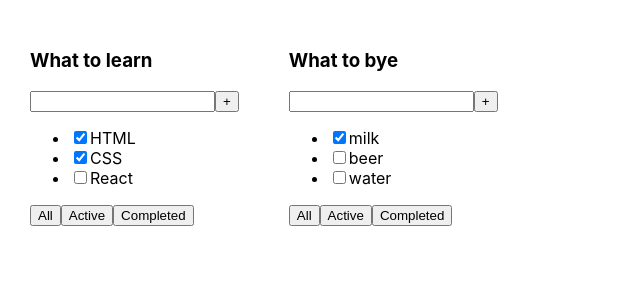
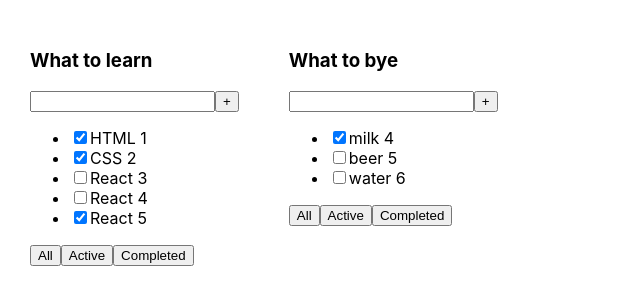
Before and after one commit to Stanislav-Vasilevich/todolist, a React (Create React App) app: page / in a window 1280 px wide. Shown: the top 304 px of the page, without its empty margins (0-640 px from the left). Built offline with nearby package versions, Linux system fonts and the light colour scheme.

Commit message:
добавил отображение задач через метод map

```diff
--- a/src/App.tsx
+++ b/src/App.tsx
@@ -6,13 +6,21 @@ const tasks = [
   {id: 1, title: 'HTML', checkbox: true},
   {id: 2, title: 'CSS', checkbox: true},
   {id: 3, title: 'React', checkbox: false},
+  {id: 4, title: 'React', checkbox: false},
+  {id: 5, title: 'React', checkbox: true},
 ]
 
 const tasks1 = [
-  {id: 1, title: 'milk', checkbox: true},
-  {id: 2, title: 'beer', checkbox: false},
-  {id: 3, title: 'water', checkbox: false},
+  {id: 4, title: 'milk', checkbox: true},
+  {id: 5, title: 'beer', checkbox: false},
+  {id: 6, title: 'water', checkbox: false},
 ]
+
+const newArr = tasks.map(function (i) {
+  return i;
+});
+
+console.log(newArr === tasks)
 
 function App() {
   return (
--- a/src/components/Todolist/Todolist.tsx
+++ b/src/components/Todolist/Todolist.tsx
@@ -20,18 +20,16 @@ const Todolist = (props: PropsType) => {
         <button>+</button>
       </div>
       <ul>
-        <li>
-          <input type="checkbox" checked={props.tasks[0].checkbox}/>
-          <span>{props.tasks[0].title}</span>
-        </li>
-        <li>
-          <input type="checkbox" checked={props.tasks[1].checkbox}/>
-          <span>{props.tasks[1].title}</span>
-        </li>
-        <li>
-          <input type="checkbox" checked={props.tasks[2].checkbox}/>
-          <span>{props.tasks[2].title}</span>
-        </li>
+        {
+          props.tasks.map(function (elem) {
+          return (
+            <li>
+              <input type="checkbox" checked={elem.checkbox}/>
+              <span>{elem.title}</span> <span>{elem.id}</span>
+            </li>
+          )
+        })
+        }
       </ul>
       <div>
         <button>All</button>
```
